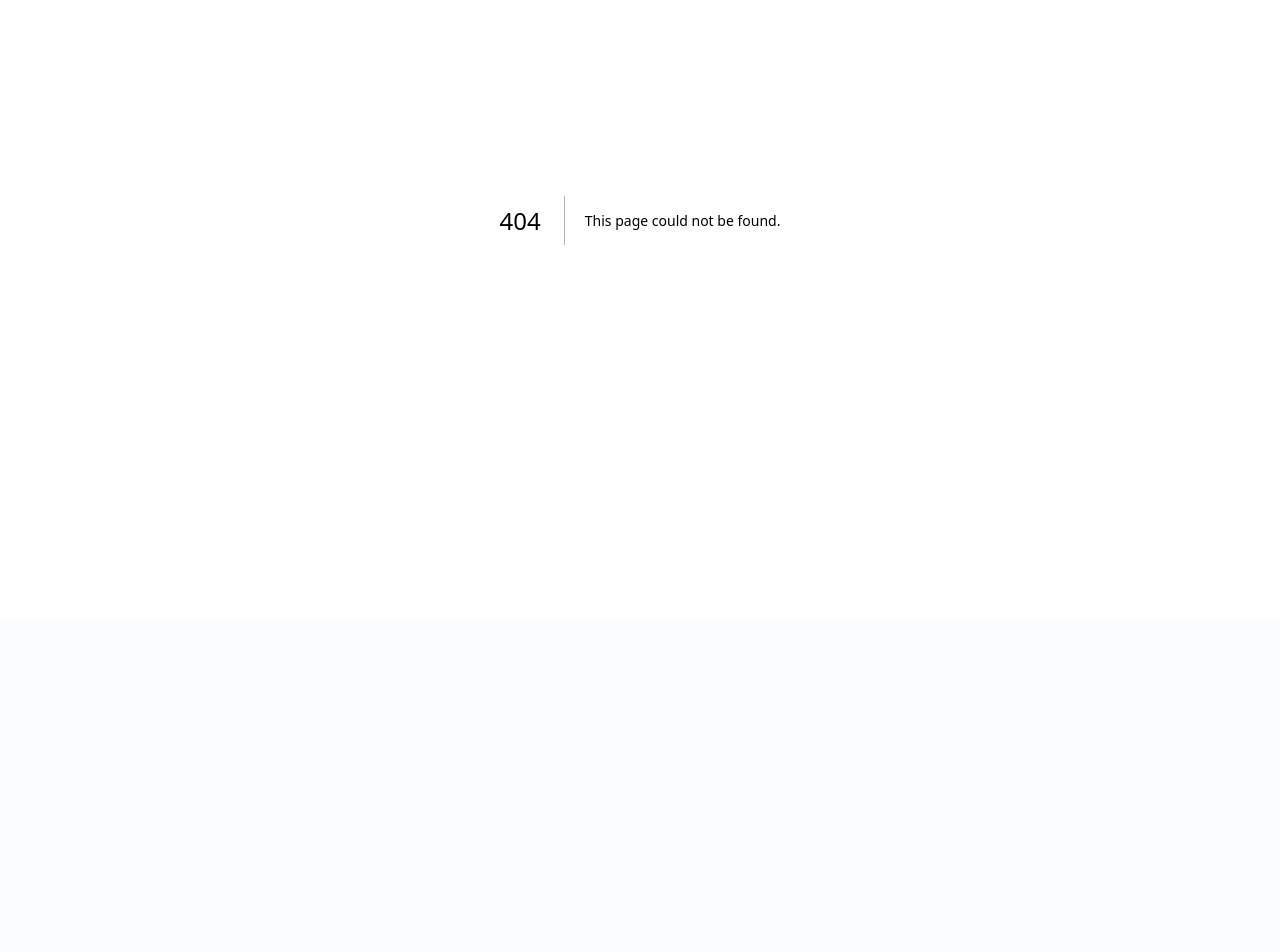
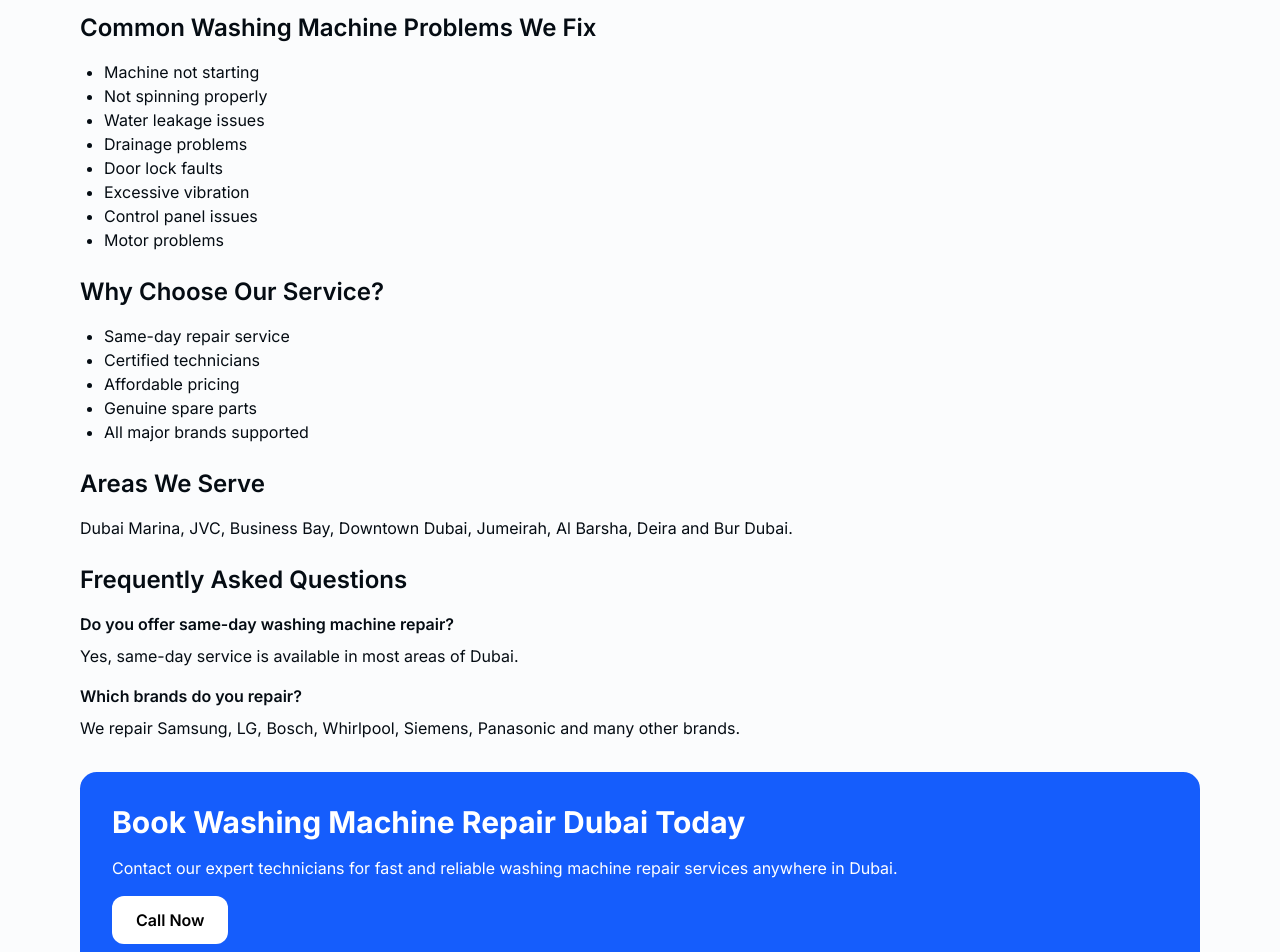
Before and after one commit to nvgrowthhub-a11y/v0-luxecare-home-services, a Next.js app: page /washing-machine-repair-dubai in a window 1280 px wide. Before the commit this address had no page. Shown: the part 180-1132 px from the top of the page. Before the commit the page ends 800 px from the top, so only its background shows below. Built offline with nearby package versions, Linux system fonts and the light colour scheme.

Commit message:
Create page.tsx

```diff
--- /dev/null
+++ b/app/washing-machine-repair-dubai/page.tsx
@@ -0,0 +1,96 @@
+export const metadata = {
+  title: "Washing Machine Repair Dubai | Same-Day Repair Services",
+  description:
+    "Professional Washing Machine Repair Dubai services. Same-day washing machine repair, maintenance and troubleshooting across Dubai.",
+};
+
+export default function Page() {
+  return (
+    <main className="max-w-6xl mx-auto px-4 py-12">
+      <h1 className="text-4xl font-bold mb-6">
+        Washing Machine Repair Dubai
+      </h1>
+
+      <p className="text-lg mb-6">
+        Professional Washing Machine Repair Dubai services for homes,
+        apartments, villas and commercial properties across Dubai.
+        Our technicians repair all major washing machine brands and models.
+      </p>
+
+      <h2 className="text-2xl font-semibold mb-4">
+        Common Washing Machine Problems We Fix
+      </h2>
+
+      <ul className="list-disc pl-6 mb-6">
+        <li>Machine not starting</li>
+        <li>Not spinning properly</li>
+        <li>Water leakage issues</li>
+        <li>Drainage problems</li>
+        <li>Door lock faults</li>
+        <li>Excessive vibration</li>
+        <li>Control panel issues</li>
+        <li>Motor problems</li>
+      </ul>
+
+      <h2 className="text-2xl font-semibold mb-4">
+        Why Choose Our Service?
+      </h2>
+
+      <ul className="list-disc pl-6 mb-6">
+        <li>Same-day repair service</li>
+        <li>Certified technicians</li>
+        <li>Affordable pricing</li>
+        <li>Genuine spare parts</li>
+        <li>All major brands supported</li>
+      </ul>
+
+      <h2 className="text-2xl font-semibold mb-4">
+        Areas We Serve
+      </h2>
+
+      <p className="mb-6">
+        Dubai Marina, JVC, Business Bay, Downtown Dubai,
+        Jumeirah, Al Barsha, Deira and Bur Dubai.
+      </p>
+
+      <h2 className="text-2xl font-semibold mb-4">
+        Frequently Asked Questions
+      </h2>
+
+      <h3 className="font-semibold mb-2">
+        Do you offer same-day washing machine repair?
+      </h3>
+
+      <p className="mb-4">
+        Yes, same-day service is available in most areas of Dubai.
+      </p>
+
+      <h3 className="font-semibold mb-2">
+        Which brands do you repair?
+      </h3>
+
+      <p className="mb-8">
+        We repair Samsung, LG, Bosch, Whirlpool, Siemens,
+        Panasonic and many other brands.
+      </p>
+
+      <div className="bg-blue-600 text-white rounded-xl p-8">
+        <h2 className="text-3xl font-bold mb-4">
+          Book Washing Machine Repair Dubai Today
+        </h2>
+
+        <p className="mb-4">
+          Contact our expert technicians for fast and reliable
+          washing machine repair services anywhere in Dubai.
+        </p>
+
+        <a
+          href="tel:+971XXXXXXXXX"
+          className="inline-block bg-white text-black px-6 py-3 rounded-lg font-semibold"
+        >
+          Call Now
+        </a>
+      </div>
+    </main>
+  );
+}
```
